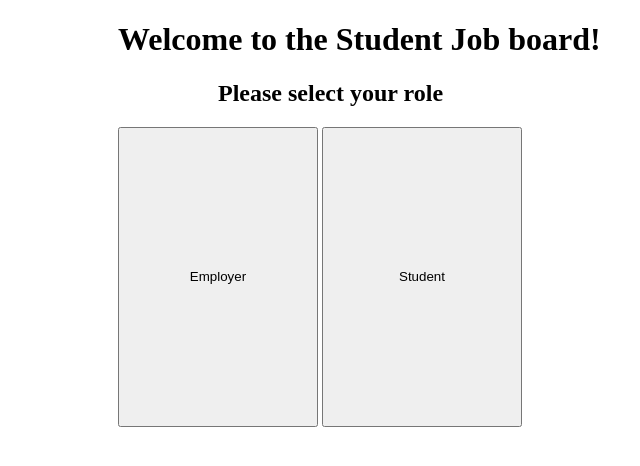
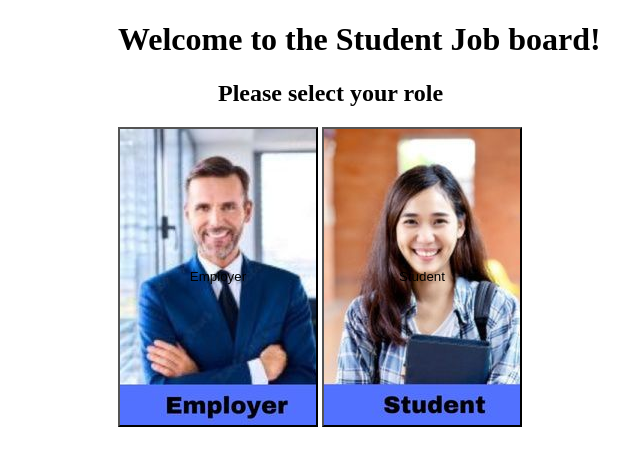
Before and after one commit to brunoaco/COSC205Project, a PHP site: page /home_page_HTML.html in a window 1280 px wide. Shown: the top 466 px of the page, without its empty margins (640-1280 px from the left). Run offline with PHP 8.4, Linux system fonts and the light colour scheme.

Commit message:
added background images to the two buttons

```diff
--- a/home_page_CSS.css
+++ b/home_page_CSS.css
@@ -13,4 +13,9 @@ button{
 
 #employer{
 	margin-left: 750px;
+	background-image: url("employer.jpg");
 }
+
+#student{
+	background-image: url("student.jpg");
+}
```
